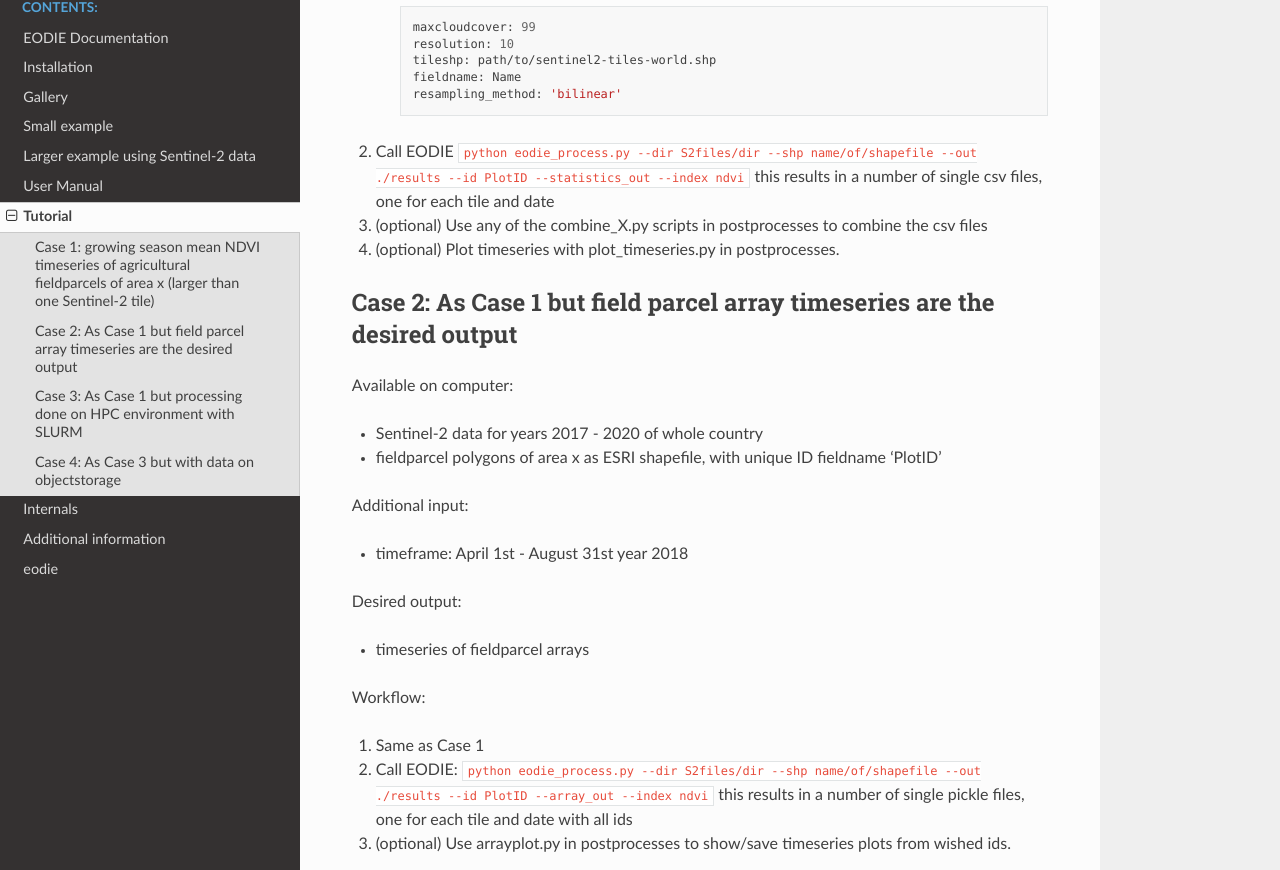
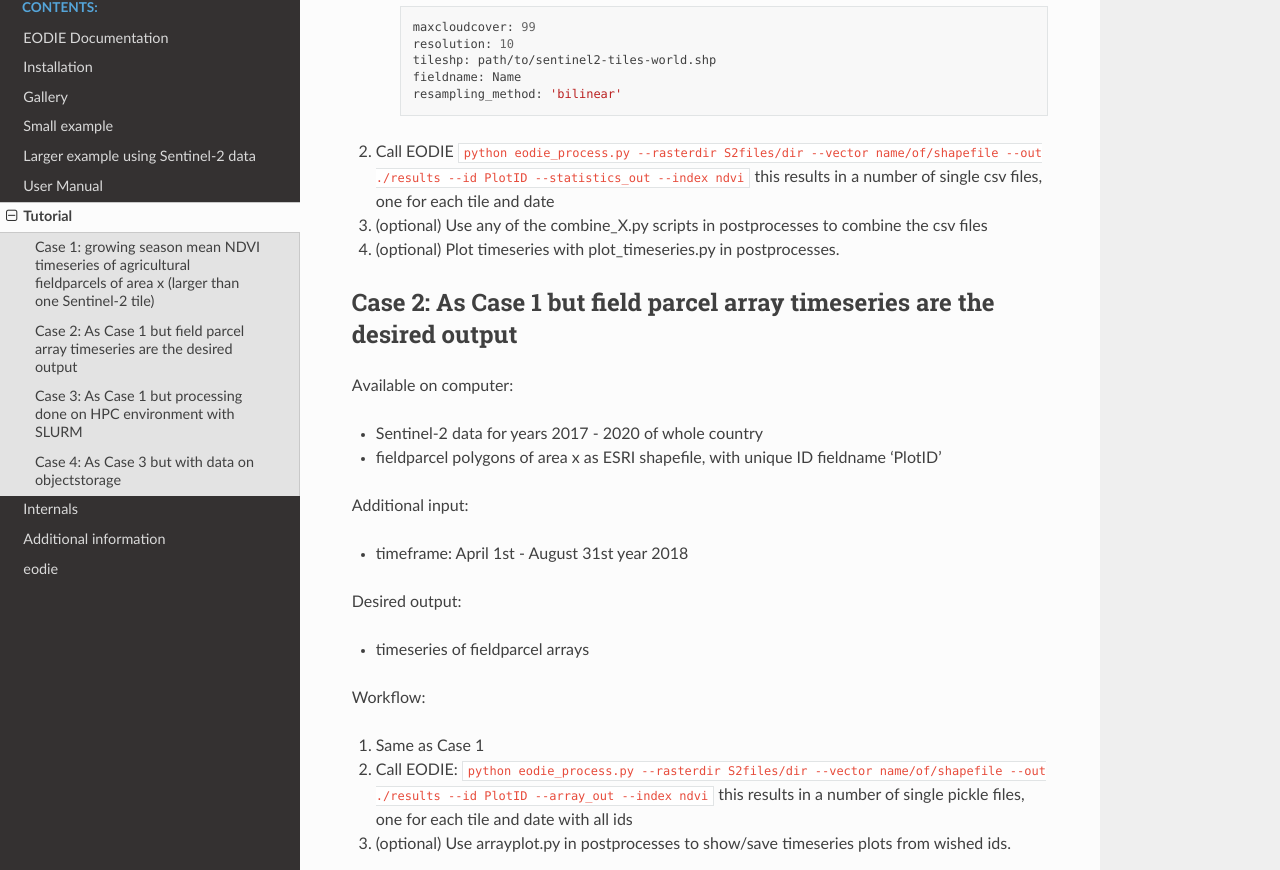
Before and after one commit to samumantha/EODIE, a Sphinx documentation site: the page built from docs/Tutorial.rst, in a window 1280 px wide and 1400 px high, scrolled down 609 px. Shown: the part 114-984 px from the top of the window. Built offline with Sphinx 7.4.7 and the Read the Docs theme 2.0.0, drawn with Linux system fonts in a browser that asks for light colours; some of the changed text lies outside the part shown.

Commit message:
Renamed --dir to --rasterdir; --shp to --vector

```diff
--- a/docs/Tutorial.rst
+++ b/docs/Tutorial.rst
@@ -35,7 +35,7 @@ Case 1: growing season mean NDVI timeseries of agricultural fieldparcels of area
         fieldname: Name
         resampling_method: 'bilinear'
 
-2. Call EODIE ``python eodie_process.py --dir S2files/dir --shp name/of/shapefile --out ./results --id PlotID --statistics_out --index ndvi`` this results in a number of single csv files, one for each tile and date
+2. Call EODIE ``python eodie_process.py --rasterdir S2files/dir --vector name/of/shapefile --out ./results --id PlotID --statistics_out --index ndvi`` this results in a number of single csv files, one for each tile and date
 
 3. (optional) Use any of the combine_X.py scripts in postprocesses to combine the csv files
 4. (optional) Plot timeseries with plot_timeseries.py in postprocesses.
@@ -59,7 +59,7 @@ Case 2: As Case 1 but field parcel array timeseries are the desired output
 | Workflow:
 
 1. Same as Case 1
-2. Call EODIE: ``python eodie_process.py --dir S2files/dir --shp name/of/shapefile --out ./results --id PlotID --array_out --index ndvi`` this results in a number of single pickle files, one for each tile and date with all ids
+2. Call EODIE: ``python eodie_process.py --rasterdir S2files/dir --vector name/of/shapefile --out ./results --id PlotID --array_out --index ndvi`` this results in a number of single pickle files, one for each tile and date with all ids
 3. (optional) Use arrayplot.py in postprocesses to show/save timeseries plots from wished ids.
 
 Case 3: As Case 1 but processing done on HPC environment with SLURM
@@ -114,7 +114,7 @@ Case 3: As Case 1 but processing done on HPC environment with SLURM
     cd /path/to/the/program/EODIE/src/eodie # Needs to be in the EODIE directory to work properly
 
     # The actual processing:
-    python eodie_process.py --file $name --shp name/of/shapefile --out ./results --id PlotID --statistics_out --index ndvi
+    python eodie_process.py --rasterfile $name --vector name/of/shapefile --out ./results --id PlotID --statistics_out --index ndvi
     # More specific arguments and their purpose can be found in EODIE documentation:  https://eodie.readthedocs.io/en/latest/
     rm -r $path/$local_dir # Removes the temporary directory which is not needed anymore
 
@@ -236,7 +236,7 @@ Third script similar to the one in Case 3:
 
     cd /scratch/project_xxx/EODIE/src/eodie
 
-    python eodie_process.py --dir $path/$local_dir/SAFE --shp $path/$local_dir/shp/name_of_shapefile --out ./results --id PlotID --statistics_out --index ndvi
+    python eodie_process.py --rasterdir $path/$local_dir/SAFE --vector $path/$local_dir/shp/name_of_shapefile --out ./results --id PlotID --statistics_out --index ndvi
 
     rm -r $path/$local_dir
 
```
